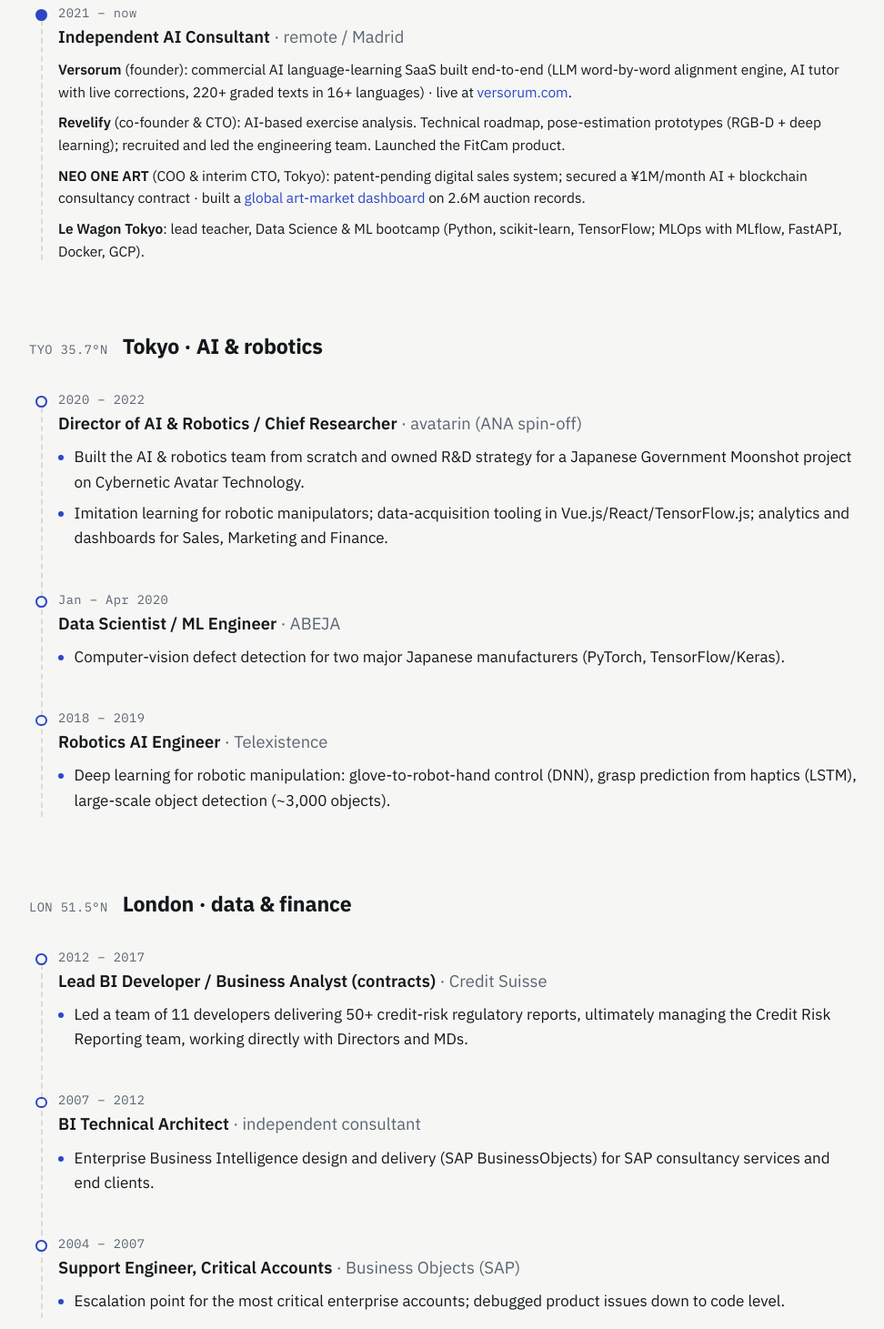
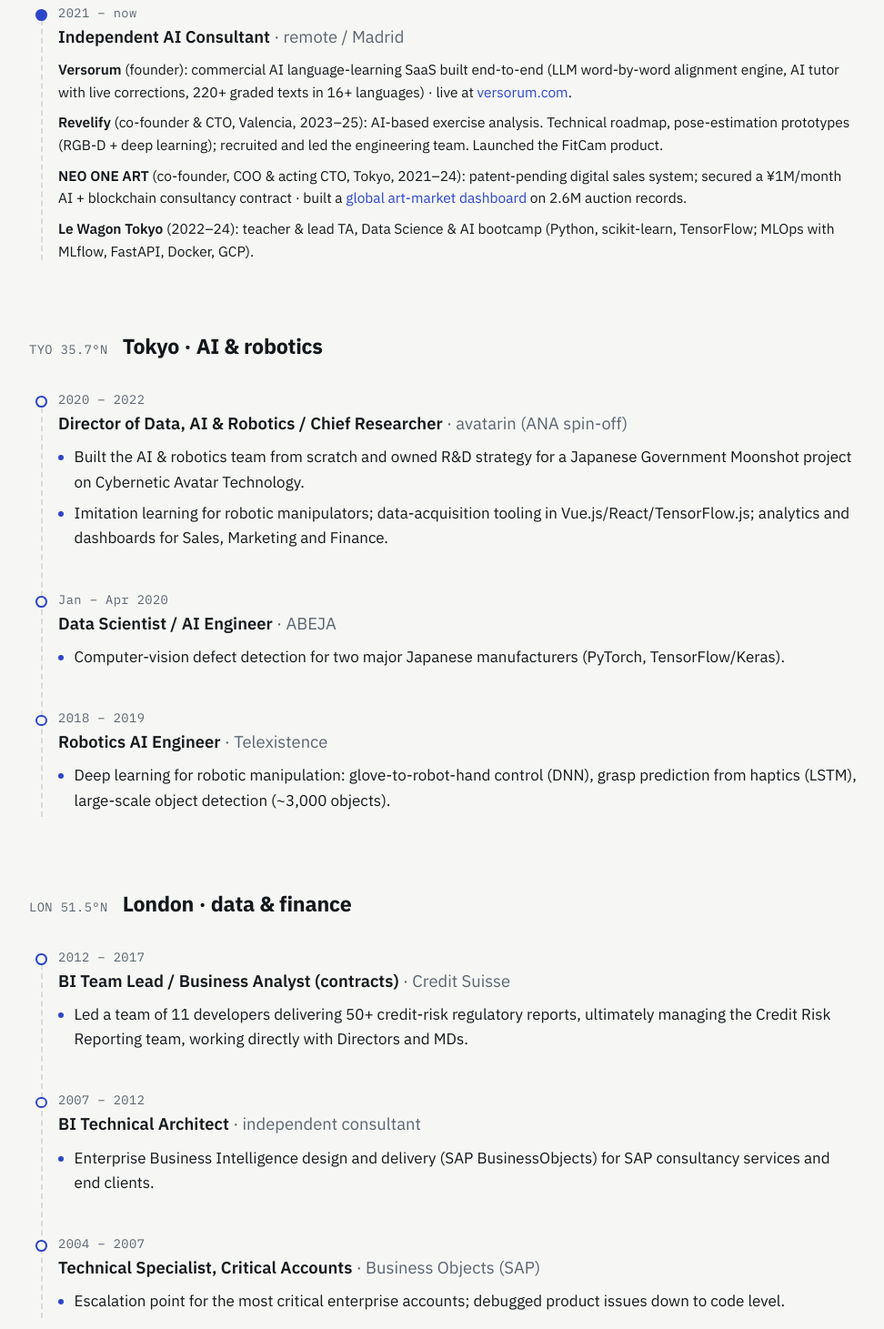
Before and after one commit to jmsalash/demadriz.com, a plain HTML site: page index.html in a window 1280 px wide. Shown: the part 1143-2604 px from the top of the page at 91% size, without its empty margins (152-1124 px from the left). Drawn offline with nearby package versions, Linux system fonts and the light colour scheme; a script that the page names is missing.

Commit message:
Align site with the current CV: titles, dates, degrees, languages

```diff
--- a/index.html
+++ b/index.html
@@ -351,9 +351,9 @@
       <h4>Independent AI Consultant <span class="org">· remote / Madrid</span></h4>
       <div class="sub">
         <p><b>Versorum</b> (founder): commercial AI language-learning SaaS built end-to-end (LLM word-by-word alignment engine, AI tutor with live corrections, 220+ graded texts in 16+ languages) · live at <a href="https://versorum.com" target="_blank" rel="noopener noreferrer">versorum.com</a>.</p>
-        <p><b>Revelify</b> (co-founder &amp; CTO): AI-based exercise analysis. Technical roadmap, pose-estimation prototypes (RGB-D + deep learning); recruited and led the engineering team. Launched the FitCam product.</p>
-        <p><b>NEO ONE ART</b> (COO &amp; interim CTO, Tokyo): patent-pending digital sales system; secured a ¥1M/month AI + blockchain consultancy contract · built a <a href="https://datastudio.google.com/s/iT-aVj2qT-k" target="_blank" rel="noopener noreferrer">global art-market dashboard</a> on 2.6M auction records.</p>
-        <p><b>Le Wagon Tokyo</b>: lead teacher, Data Science &amp; ML bootcamp (Python, scikit-learn, TensorFlow; MLOps with MLflow, FastAPI, Docker, GCP).</p>
+        <p><b>Revelify</b> (co-founder &amp; CTO, Valencia, 2023–25): AI-based exercise analysis. Technical roadmap, pose-estimation prototypes (RGB-D + deep learning); recruited and led the engineering team. Launched the FitCam product.</p>
+        <p><b>NEO ONE ART</b> (co-founder, COO &amp; acting CTO, Tokyo, 2021–24): patent-pending digital sales system; secured a ¥1M/month AI + blockchain consultancy contract · built a <a href="https://datastudio.google.com/s/iT-aVj2qT-k" target="_blank" rel="noopener noreferrer">global art-market dashboard</a> on 2.6M auction records.</p>
+        <p><b>Le Wagon Tokyo</b> (2022–24): teacher &amp; lead TA, Data Science &amp; AI bootcamp (Python, scikit-learn, TensorFlow; MLOps with MLflow, FastAPI, Docker, GCP).</p>
       </div>
     </div>
   </div>
@@ -362,7 +362,7 @@
   <div class="path">
     <div class="stop">
       <span class="dates mono">2020 – 2022</span>
-      <h4>Director of AI &amp; Robotics / Chief Researcher <span class="org">· avatarin (ANA spin-off)</span></h4>
+      <h4>Director of Data, AI &amp; Robotics / Chief Researcher <span class="org">· avatarin (ANA spin-off)</span></h4>
       <ul>
         <li>Built the AI &amp; robotics team from scratch and owned R&amp;D strategy for a Japanese Government Moonshot project on Cybernetic Avatar Technology.</li>
         <li>Imitation learning for robotic manipulators; data-acquisition tooling in Vue.js/React/TensorFlow.js; analytics and dashboards for Sales, Marketing and Finance.</li>
@@ -370,7 +370,7 @@
     </div>
     <div class="stop">
       <span class="dates mono">Jan – Apr 2020</span>
-      <h4>Data Scientist / ML Engineer <span class="org">· ABEJA</span></h4>
+      <h4>Data Scientist / AI Engineer <span class="org">· ABEJA</span></h4>
       <ul><li>Computer-vision defect detection for two major Japanese manufacturers (PyTorch, TensorFlow/Keras).</li></ul>
     </div>
     <div class="stop">
@@ -384,7 +384,7 @@
   <div class="path">
     <div class="stop">
       <span class="dates mono">2012 – 2017</span>
-      <h4>Lead BI Developer / Business Analyst (contracts) <span class="org">· Credit Suisse</span></h4>
+      <h4>BI Team Lead / Business Analyst (contracts) <span class="org">· Credit Suisse</span></h4>
       <ul>
         <li>Led a team of 11 developers delivering 50+ credit-risk regulatory reports, ultimately managing the Credit Risk Reporting team, working directly with Directors and MDs.</li>
       </ul>
@@ -396,7 +396,7 @@
     </div>
     <div class="stop">
       <span class="dates mono">2004 – 2007</span>
-      <h4>Support Engineer, Critical Accounts <span class="org">· Business Objects (SAP)</span></h4>
+      <h4>Technical Specialist, Critical Accounts <span class="org">· Business Objects (SAP)</span></h4>
       <ul><li>Escalation point for the most critical enterprise accounts; debugged product issues down to code level.</li></ul>
     </div>
   </div>
@@ -415,10 +415,11 @@
 <section class="wrap" aria-label="Education">
   <h2 class="section-label">education</h2>
   <div class="edu">
-    <p><span class="mono">2025 – now</span><span><b>PhD, Artificial Intelligence</b> (distributed active SLAM, swarm robotics) · Sapienza University of Rome</span></p>
+    <p><span class="mono">2025 – now</span><span><b>PhD, AI and Robotics</b> (distributed active SLAM, swarm robotics) · Sapienza University of Rome</span></p>
     <p><span class="mono">2022</span><span><b>MBA Essentials</b> · London School of Economics</span></p>
     <p><span class="mono">2017 – 2021</span><span><b>MSc, AI and Robotics</b> · Sapienza University of Rome, <i>cum laude</i></span></p>
-    <p><span class="mono">1997 – 2003</span><span><b>BA + MSc, Telecommunication Engineering</b> · Alfonso X El Sabio University, Madrid</span></p>
+    <p><span class="mono">2009 – 2014</span><span><b>BA, Jazz</b> · Middlesex University, London</span></p>
+    <p><span class="mono">1997 – 2003</span><span><b>BSc + MSc, Telecommunications Engineering</b> · Alfonso X El Sabio University, Madrid</span></p>
   </div>
 </section>
 </main>
@@ -430,7 +431,7 @@
     <p><a href="https://linkedin.com/in/jmsalas" target="_blank" rel="me noopener noreferrer">linkedin.com/in/jmsalas</a></p>
     <p><a href="https://github.com/jmsalash" target="_blank" rel="me noopener noreferrer">github.com/jmsalash</a></p>
   </div>
-  <p class="fineprint mono">ES native · EN fluent · IT working · FR basic · JA basic · Madrid, remote-first, hybrid-ready across the UK and Europe.</p>
+  <p class="fineprint mono">ES native · EN fluent · IT working · FR limited · JA elementary · Madrid, remote-first, hybrid-ready across the UK and Europe.</p>
 </footer>
 
 <!-- Cloudflare Web Analytics -->
```
